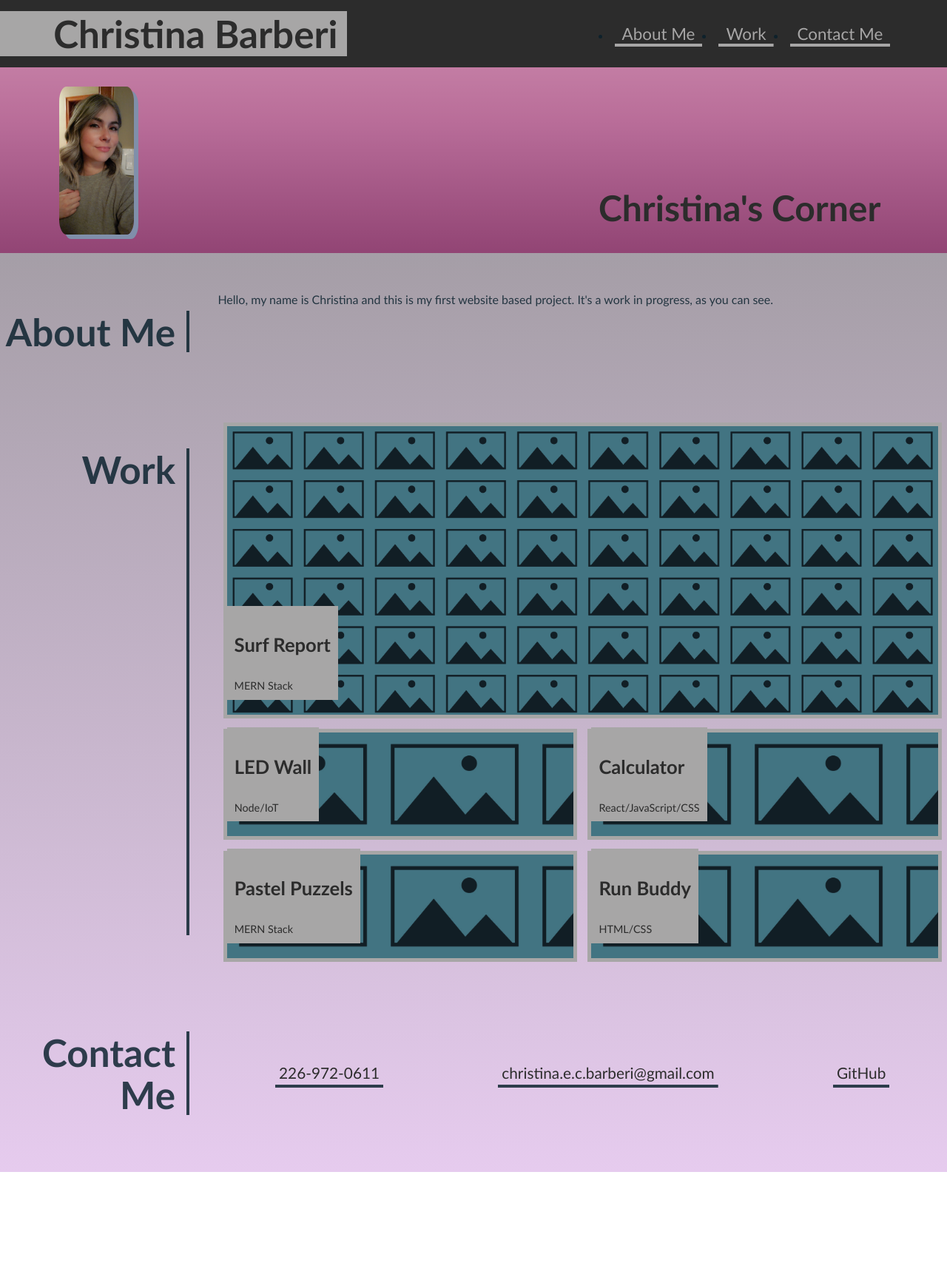
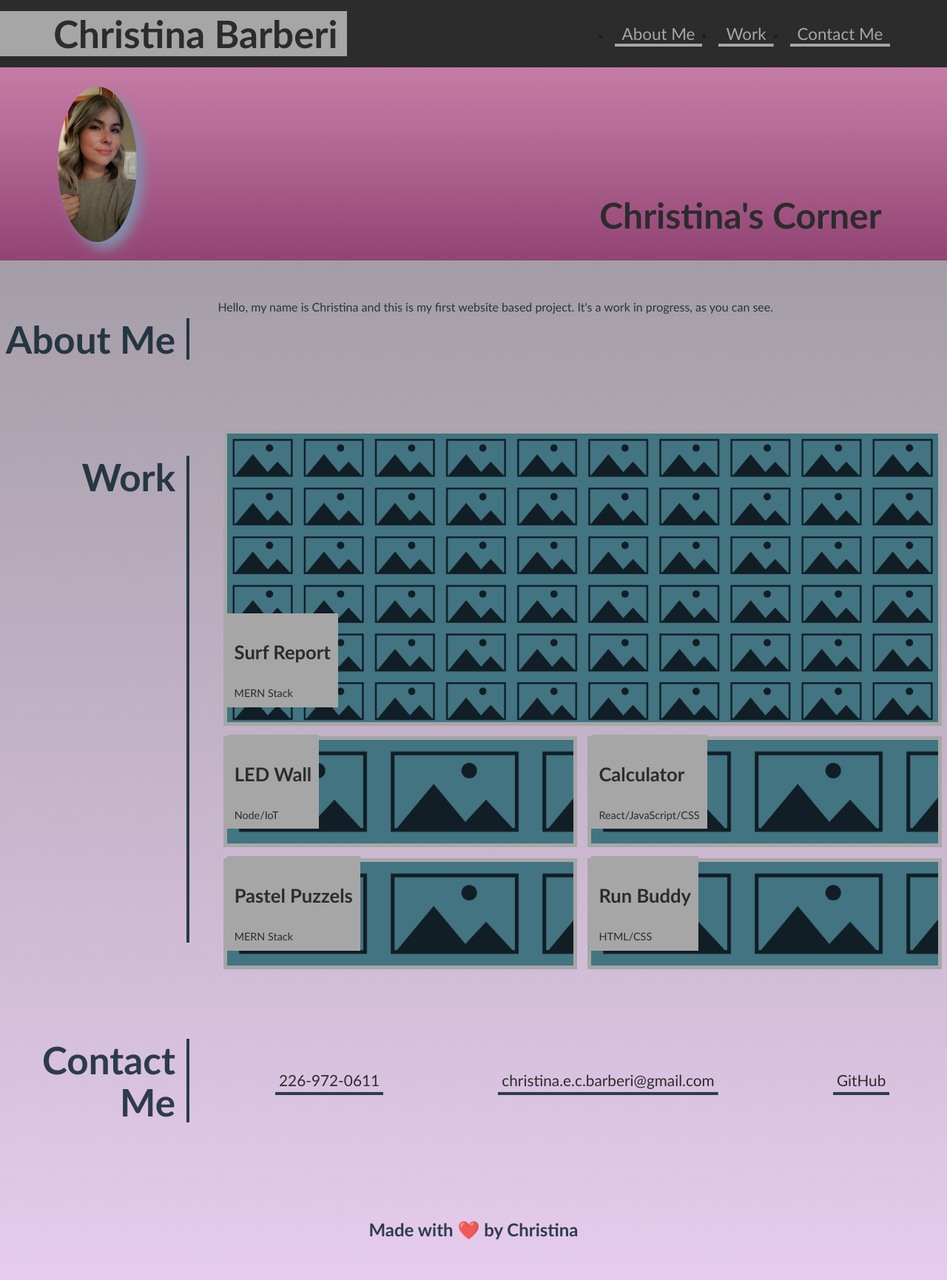
Before and after one commit to Christinaecb/Personal-Portfolio, a plain HTML site: page index.html in a window 1280 px wide. Shown: the whole page at 74% size. Before the commit the page ends 1584 px from the top, so only its background shows below. Drawn offline with Linux system fonts and the light colour scheme.

Commit message:
added a footer for fun

```diff
--- a/Assets/css/style.css
+++ b/Assets/css/style.css
@@ -87,21 +87,16 @@ header {
     font-size: 1.4rem;
   }
 
-  nav a:hover {
-    background-size: 100% 100%;
-    color: var(--primary);
-  }
-
   nav a:last-child {
     margin-right: 0;
   }
 
 #self-image {
-    block-size: 200px;
+    block-size: 210px;
     flex-wrap: wrap;
     justify-content: baseline;
-    border-radius: 10%;
-    box-shadow: 6px 6px rgb(128, 143, 170);
+    border-radius: 50%;
+    box-shadow: 10px 10px 15px rgb(128, 143, 170);
 }
 
 .page-section {
@@ -195,6 +190,13 @@ header {
     display: inline-block;
   }
 
+  .footer {
+    padding: 30px;
+    clear: both;
+    font-family: 'Trebuchet MS', 'Lucida Sans Unicode', 'Lucida Grande', 'Lucida Sans', Arial, sans-serif;
+    text-align: center;
+}
+
   /* images */
 
   .run-buddy {
--- a/index.html
+++ b/index.html
@@ -48,14 +48,12 @@
 <section class="page-section" id="work">
     <h2>Work</h2>
     <div class="flex-container">
-
       <a href="#" class="flex-item surf-report">
         <div>
           <h3>Surf Report</h3>
           <span>MERN Stack</span>
         </div>
       </a>
-
       <a href="#" class="flex-item led-wall">
         <div>
           <h3>LED Wall</h3>
@@ -68,21 +66,18 @@
           <span>React/JavaScript/CSS</span>
         </div>
       </a>
-
       <a href="#" class="flex-item pastel-puzzles">
         <div>
           <h3>Pastel Puzzels</h3>
           <span>MERN Stack</span>
         </div>
       </a>
-
       <a href="#" class="flex-item run-buddy">
         <div>
           <h3>Run Buddy</h3>
           <span>HTML/CSS</span>
         </div>
       </a>
-
     </div>
 </section>
 
@@ -98,6 +93,9 @@
 </div>
 </section>
 </main>
+<footer class="footer">
+  <h2>Made with ❤️️ by Christina</h2>
+</footer>
 </body>
 
 </html>
```
